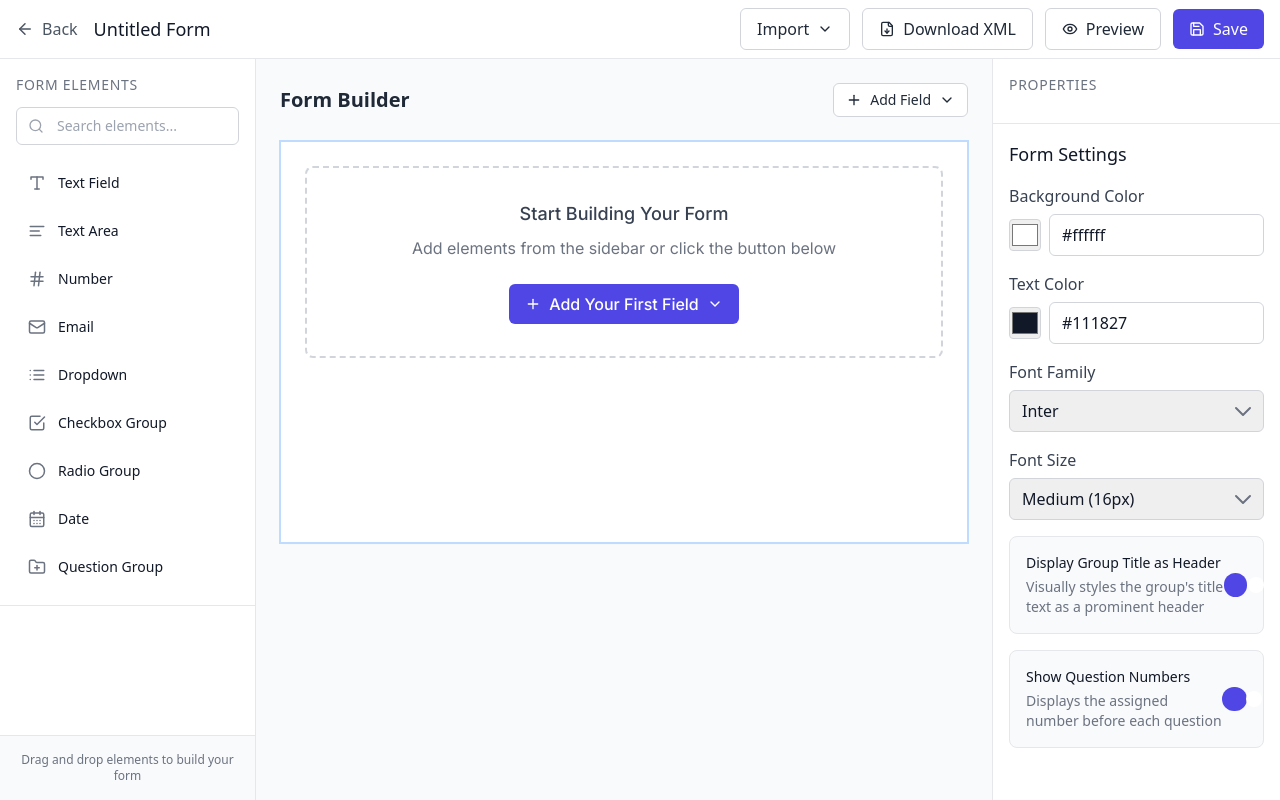
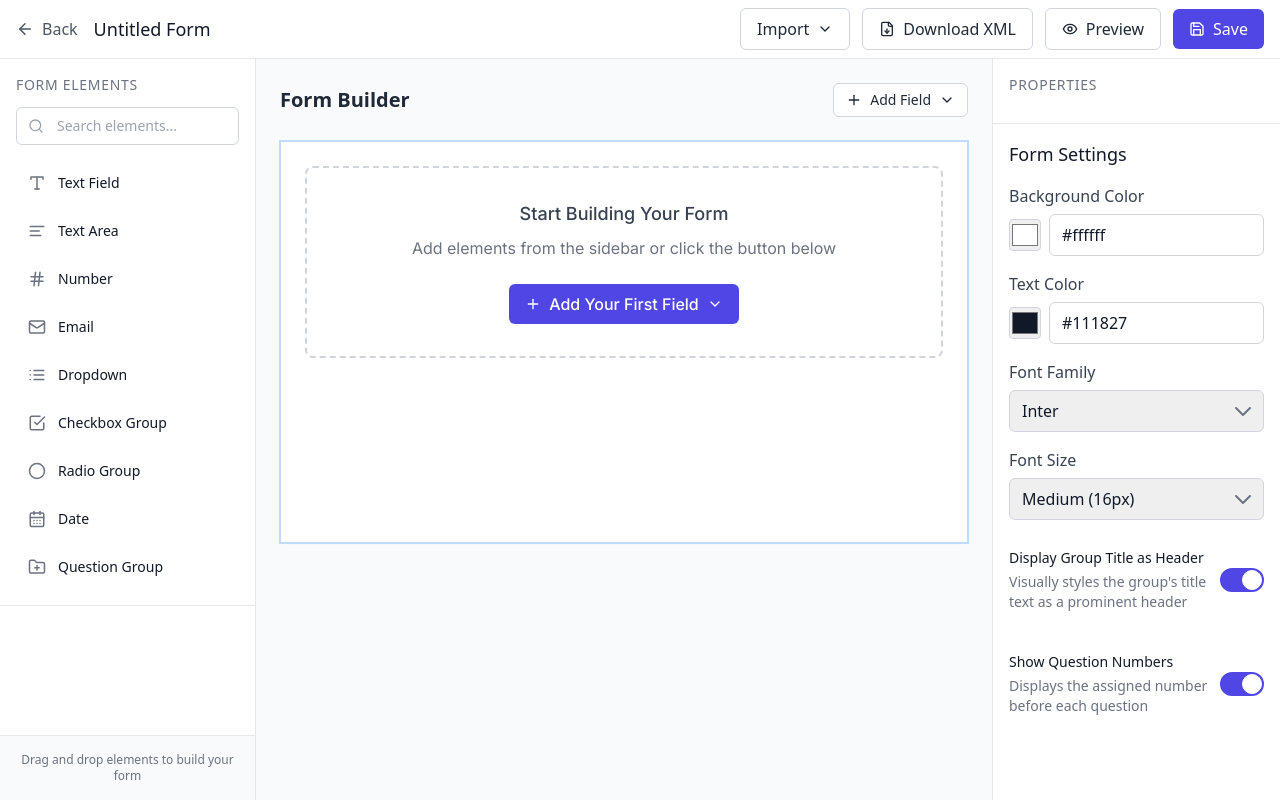
Before and after one commit to hxing1108/fhir-prototype-2, a React (Vite) app: page / in a window 1280 px wide. Built offline with nearby package versions, Linux system fonts and the light colour scheme.

Commit message:
Update form properties styling and behavior

```diff
--- a/src/components/form-elements/GroupElement.tsx
+++ b/src/components/form-elements/GroupElement.tsx
@@ -55,6 +55,7 @@ const GroupElement: React.FC<GroupElementProps> = ({
     setSelectedElementId(element.id);
   };
 
+  if (!groupTitleAsHeader) {
     return (
       <div
         className={`form-element group ${selectedElementId === element.id ? 'form-element-selected' : ''}`}
@@ -67,7 +68,89 @@ const GroupElement: React.FC<GroupElementProps> = ({
                 <GripVertical size={16} className="text-gray-400" />
               </div>
             )}
-          {groupTitleAsHeader ? (
+            <input
+              type="text"
+              value={element.label}
+              onChange={(e) => updateElement(element.id, { label: e.target.value })}
+              className="text-sm font-medium bg-transparent border-0 focus:outline-none focus:ring-0 w-40"
+              placeholder="Enter label..."
+            />
+          </div>
+          <div className="flex items-center gap-2">
+            <div className="relative" ref={menuRef}>
+              <button
+                onClick={(e) => {
+                  e.stopPropagation();
+                  setShowAddMenu(!showAddMenu);
+                }}
+                className="btn btn-sm btn-secondary flex items-center gap-1"
+              >
+                Add Field
+                <ChevronDown size={16} className={`transform transition-transform ${showAddMenu ? 'rotate-180' : ''}`} />
+              </button>
+
+              {showAddMenu && (
+                <div className="absolute right-0 mt-1 w-48 bg-white rounded-md shadow-lg border border-gray-200 py-1 z-10">
+                  {elementTypes.map((type) => (
+                    <button
+                      key={type.type}
+                      className="w-full px-4 py-2 text-left text-sm hover:bg-gray-50 flex items-center gap-2"
+                      onClick={(e) => {
+                        e.stopPropagation();
+                        handleAddElement(type.type);
+                      }}
+                    >
+                      {type.icon}
+                      {type.label}
+                    </button>
+                  ))}
+                </div>
+              )}
+            </div>
+            <button
+              onClick={(e) => {
+                e.stopPropagation();
+                removeElement(element.id);
+              }}
+              className="p-1 text-gray-400 hover:text-error-500 opacity-0 group-hover:opacity-100 transition-opacity"
+            >
+              <Trash2 size={16} />
+            </button>
+          </div>
+        </div>
+
+        {element.description && (
+          <p className="text-sm text-gray-500">{element.description}</p>
+        )}
+
+        <div className="pl-4 border-l-2 border-gray-200 space-y-4 mt-4">
+          {element.elements?.map((childElement, index) => (
+            <FormElementComponent
+              key={childElement.id}
+              element={childElement}
+              isNested={true}
+              index={showNumbers ? index + 1 : undefined}
+              showNumbers={showNumbers}
+              groupTitleAsHeader={groupTitleAsHeader}
+            />
+          ))}
+        </div>
+      </div>
+    );
+  }
+
+  return (
+    <div
+      className={`form-element group ${selectedElementId === element.id ? 'form-element-selected' : ''}`}
+      onClick={handleClick}
+    >
+      <div className="flex items-center justify-between mb-4">
+        <div className="flex items-center">
+          {!isNested && (
+            <div {...dragHandleProps} className="cursor-move p-1 -ml-1">
+              <GripVertical size={16} className="text-gray-400" />
+            </div>
+          )}
           <h3 className="text-xl font-semibold">
             <input
               type="text"
@@ -77,15 +160,6 @@ const GroupElement: React.FC<GroupElementProps> = ({
               placeholder="Enter group title..."
             />
           </h3>
-          ) : (
-            <input
-              type="text"
-              value={element.label}
-              onChange={(e) => updateElement(element.id, { label: e.target.value })}
-              className="text-sm font-medium bg-transparent border-0 focus:outline-none focus:ring-0 w-40"
-              placeholder="Enter label..."
-            />
-          )}
         </div>
         <div className="flex items-center gap-2">
           <div className="relative" ref={menuRef}>
--- a/src/components/properties/FormProperties.tsx
+++ b/src/components/properties/FormProperties.tsx
@@ -75,7 +75,7 @@ const FormProperties: React.FC = () => {
             </select>
           </div>
 
-          <div className="flex items-center justify-between border rounded-lg p-4 bg-gray-50">
+          <div className="flex items-center justify-between py-3">
             <div>
               <label className="text-sm font-medium text-gray-900 block">
                 Display Group Title as Header
@@ -84,23 +84,19 @@ const FormProperties: React.FC = () => {
                 Visually styles the group's title text as a prominent header
               </p>
             </div>
-            <button
-              role="switch"
-              aria-checked={formSettings.groupTitleAsHeader}
-              onClick={() => updateFormSettings({ groupTitleAsHeader: !formSettings.groupTitleAsHeader })}
-              className={`relative inline-flex h-6 w-11 items-center rounded-full transition-colors focus:outline-none focus:ring-2 focus:ring-primary-500 focus:ring-offset-2 ${
-                formSettings.groupTitleAsHeader ? 'bg-primary-500' : 'bg-gray-200'
-              }`}
-            >
-              <span
-                className={`inline-block h-4 w-4 transform rounded-full bg-white transition-transform ${
-                  formSettings.groupTitleAsHeader ? 'translate-x-6' : 'translate-x-1'
-                }`}
+            <div className="relative inline-block w-12 h-6 cursor-pointer">
+              <input
+                type="checkbox"
+                className="sr-only peer"
+                checked={formSettings.groupTitleAsHeader}
+                onChange={() => updateFormSettings({ groupTitleAsHeader: !formSettings.groupTitleAsHeader })}
+                id="group-title-header"
               />
-            </button>
+              <div className="w-11 h-6 bg-gray-200 rounded-full peer peer-checked:after:translate-x-full peer-checked:after:border-white after:content-[''] after:absolute after:top-[2px] after:left-[2px] after:bg-white after:border-gray-300 after:border after:rounded-full after:h-5 after:w-5 after:transition-all peer-checked:bg-primary-500"></div>
+            </div>
           </div>
 
-          <div className="flex items-center justify-between border rounded-lg p-4 bg-gray-50">
+          <div className="flex items-center justify-between py-3">
             <div>
               <label className="text-sm font-medium text-gray-900 block">
                 Show Question Numbers
@@ -109,20 +105,16 @@ const FormProperties: React.FC = () => {
                 Displays the assigned number before each question
               </p>
             </div>
-            <button
-              role="switch"
-              aria-checked={formSettings.showQuestionNumbers}
-              onClick={() => updateFormSettings({ showQuestionNumbers: !formSettings.showQuestionNumbers })}
-              className={`relative inline-flex h-6 w-11 items-center rounded-full transition-colors focus:outline-none focus:ring-2 focus:ring-primary-500 focus:ring-offset-2 ${
-                formSettings.showQuestionNumbers ? 'bg-primary-500' : 'bg-gray-200'
-              }`}
-            >
-              <span
-                className={`inline-block h-4 w-4 transform rounded-full bg-white transition-transform ${
-                  formSettings.showQuestionNumbers ? 'translate-x-6' : 'translate-x-1'
-                }`}
+            <div className="relative inline-block w-12 h-6 cursor-pointer">
+              <input
+                type="checkbox"
+                className="sr-only peer"
+                checked={formSettings.showQuestionNumbers}
+                onChange={() => updateFormSettings({ showQuestionNumbers: !formSettings.showQuestionNumbers })}
+                id="show-question-numbers"
               />
-            </button>
+              <div className="w-11 h-6 bg-gray-200 rounded-full peer peer-checked:after:translate-x-full peer-checked:after:border-white after:content-[''] after:absolute after:top-[2px] after:left-[2px] after:bg-white after:border-gray-300 after:border after:rounded-full after:h-5 after:w-5 after:transition-all peer-checked:bg-primary-500"></div>
+            </div>
           </div>
         </div>
       </div>
```
Lines whose indentation alone changed are shown as unchanged.
